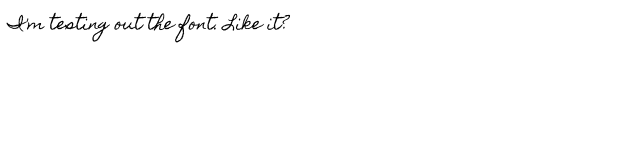
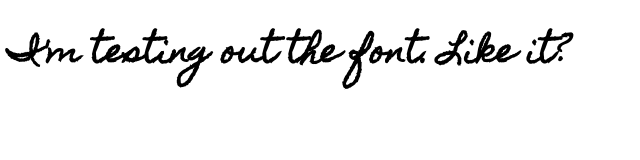
Before and after one commit to EXmaster9/Raid, a plain HTML site: page index.html in a window 1280 px wide. Shown: the whole page, without its empty margins (0-640 px from the left). Drawn offline with Linux system fonts and the light colour scheme.

Commit message:
Update index.html

```diff
--- a/index.html
+++ b/index.html
@@ -10,6 +10,6 @@
     </style>
   </head>
   <body>
-    I'm testing out the font. Like it?
+    <h1>I'm testing out the font. Like it?</h1>
   </body>
 </html>
```
